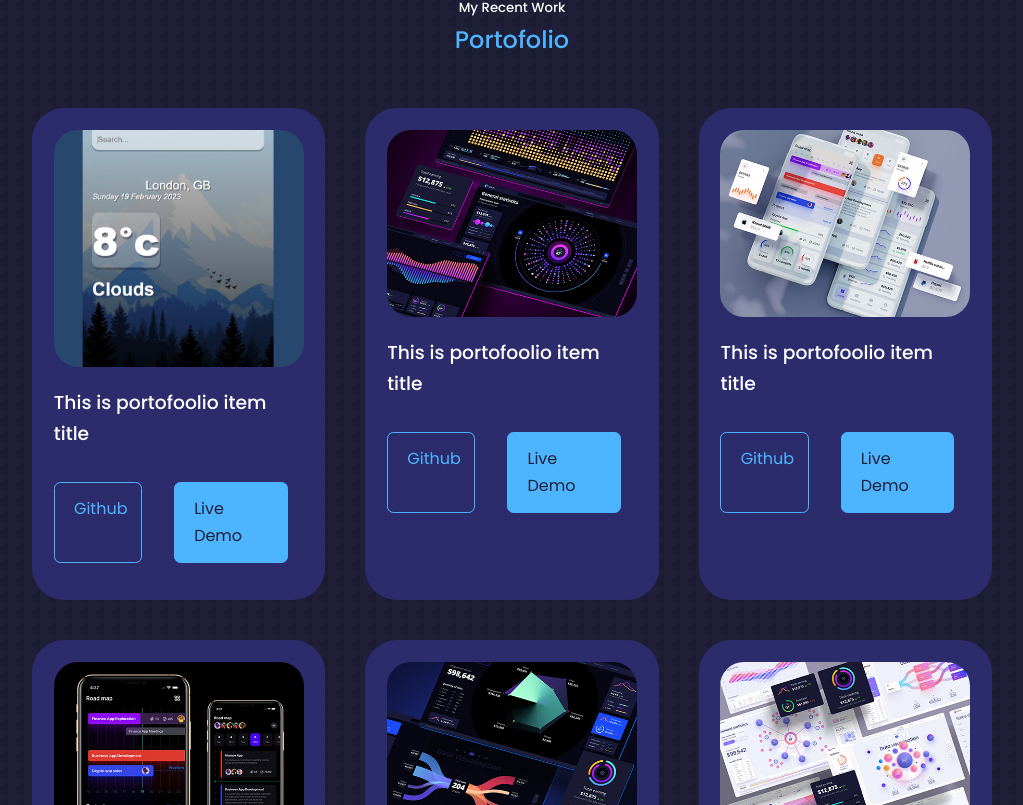
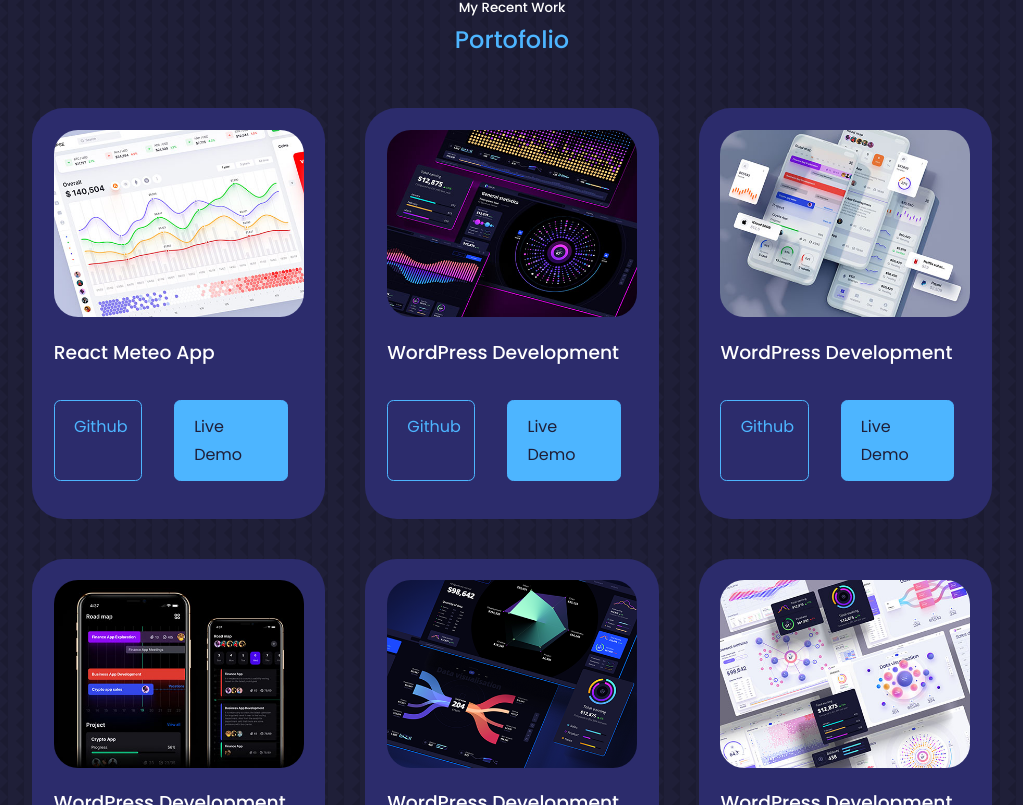
Before and after one commit to peterondy/react-portofolio-aws, a React (Create React App) app: page / in a window 1280 px wide. Shown: the part 3715-4520 px from the top of the page, without its empty margins (128-1151 px from the left). Built offline with nearby package versions, Linux system fonts and the light colour scheme.

Commit message:
Update Portofolio.jsx

```diff
--- a/src/components/portofolio/Portofolio.jsx
+++ b/src/components/portofolio/Portofolio.jsx
@@ -1,6 +1,6 @@
 import React from 'react'
 import './portofolio.css'
-import IMG1 from '../../assets/portfolio1.PNG'
+import IMG1 from '../../assets/portfolio1.jpg'
 import IMG2 from '../../assets/portfolio2.jpg'
 import IMG3 from '../../assets/portfolio3.jpg'
 import IMG4 from '../../assets/portfolio4.jpg'
@@ -12,7 +12,7 @@ const data = [
   {
     id: 1,
     image: IMG1,
-    title: 'WordPress Development',
+    title: 'React Meteo App',
     github: 'https://github.com/peterondy/meteo-app-react',
     demo: 'https://github.com/peterondy/meteo-app-react'
   },
@@ -65,7 +65,7 @@ const Portofolio = () => {
                 <div className="portofolio__item-image">
                   <img src={image} alt={title} />
                 </div>
-                <h3>This is portofoolio item title</h3>
+                <h3>{title}</h3>
                 <div className="portofolio__item-cta">
                   <a href={github} className="btn" target='__blank'>Github</a>
                   <a href={demo} className="btn btn-primary" target='__blank'>Live Demo</a>
```
